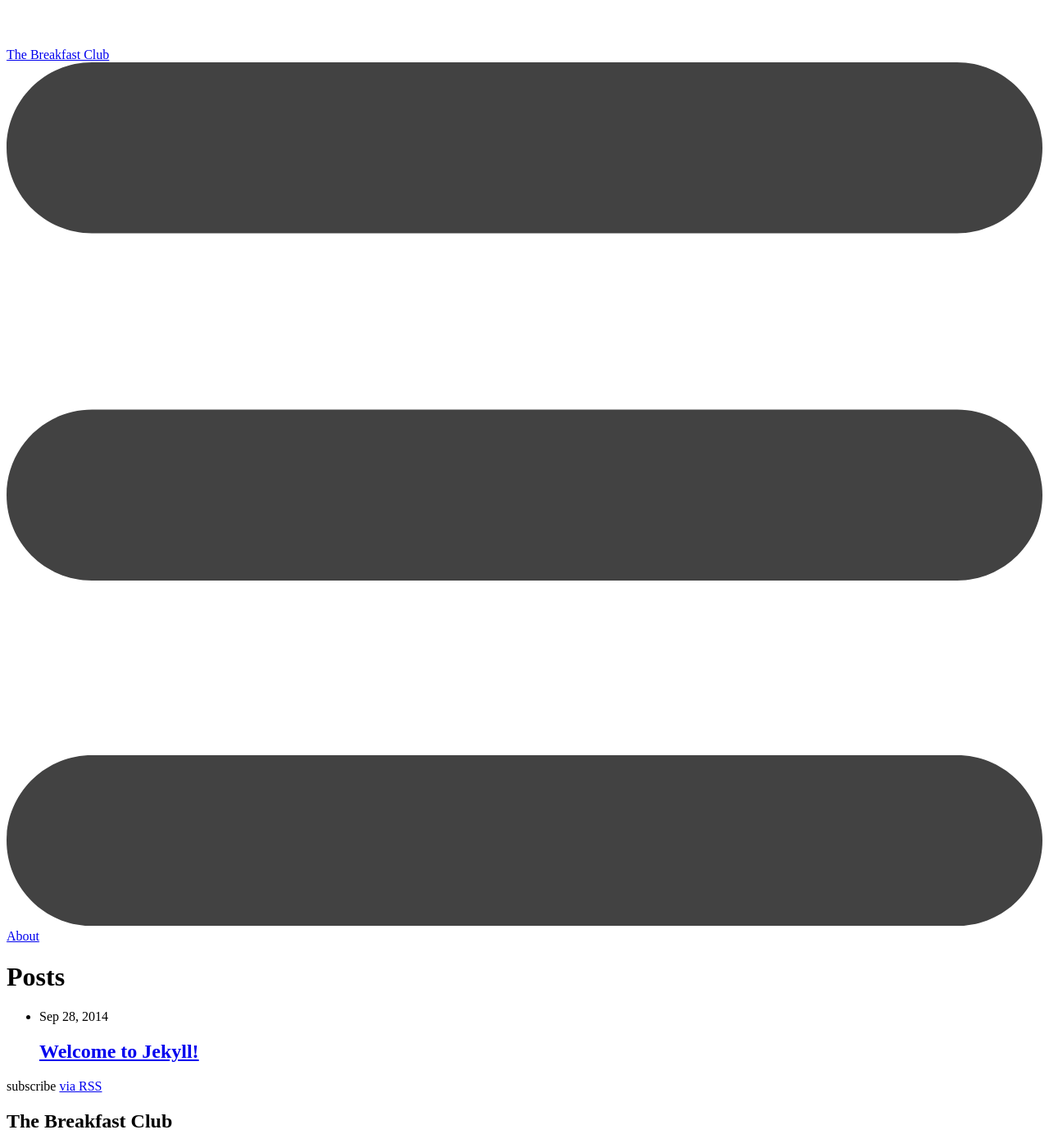
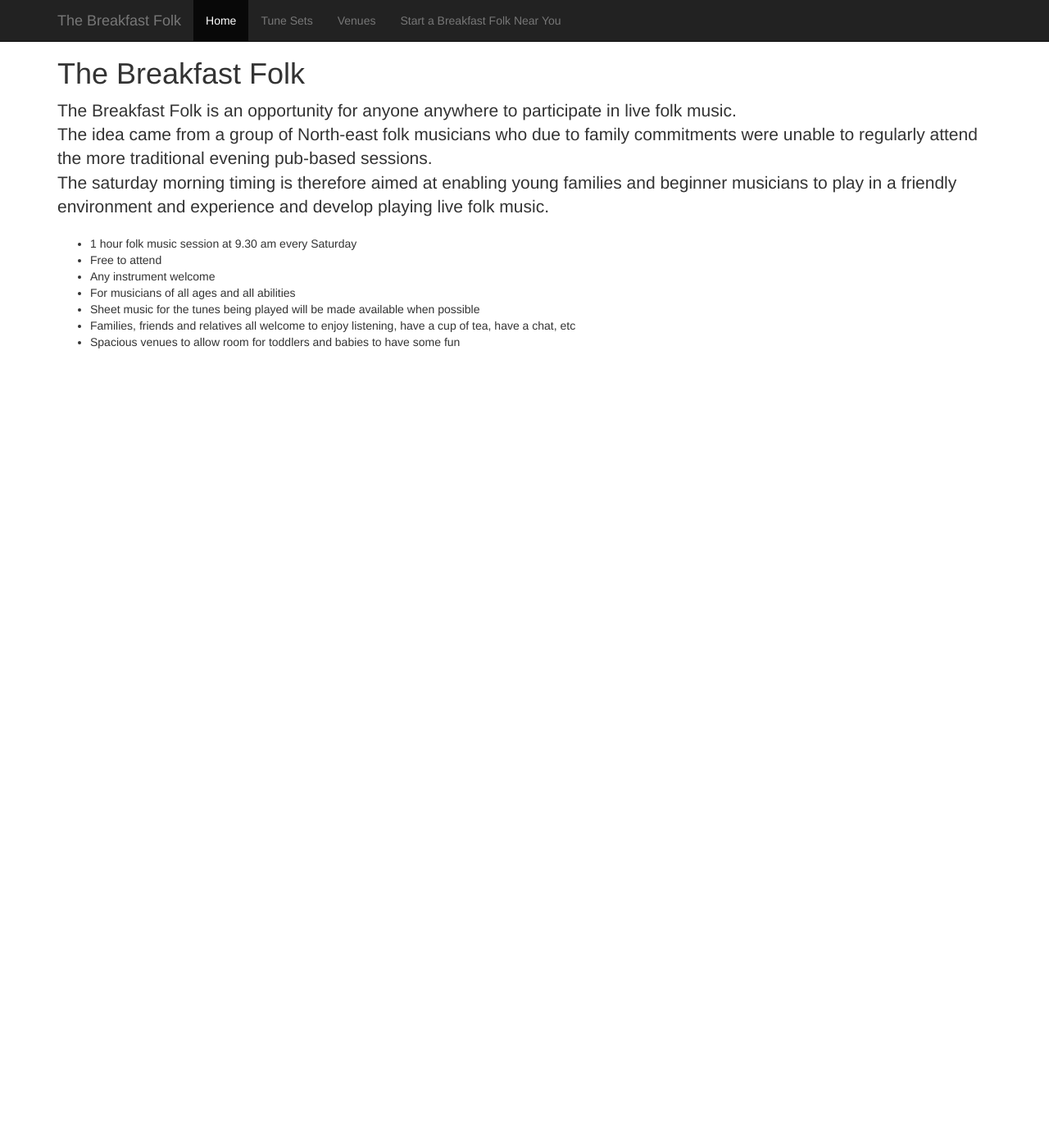
Before and after one commit to thebreakfastfolk/thebreakfastfolk.github.io, a Jekyll site: the page built from index.md, in a window 1280 px wide and 1400 px high. Shown: the whole window at 82% size. Built offline with Jekyll 4.4.1, drawn with Linux system fonts in a browser that asks for light colours; some of the changed text lies outside the part shown.

Commit message:
get pages working (except nav)

```diff
--- a/_config.yml
+++ b/_config.yml
@@ -17,3 +17,13 @@ github_username:  will-emmerson
 
 # Build settings
 markdown: kramdown
+
+exclude: [thebreakfastfolk.co.uk.iml]
+permalink: pretty
+defaults:
+  -
+    scope:
+      path: ""
+      type: "pages"
+    values:
+      layout: "default"
--- a/_includes/footer.html
+++ /dev/null
@@ -1,55 +0,0 @@
-<footer class="site-footer">
-
-  <div class="wrapper">
-
-    <h2 class="footer-heading">{{ site.title }}</h2>
-
-    <div class="footer-col-wrapper">
-      <div class="footer-col  footer-col-1">
-        <ul class="contact-list">
-          <li>{{ site.title }}</li>
-          <li><a href="mailto:{{ site.email }}">{{ site.email }}</a></li>
-        </ul>
-      </div>
-
-      <div class="footer-col  footer-col-2">
-        <ul class="social-media-list">
-          {% if site.github_username %}
-          <li>
-            <a href="https://github.com/{{ site.github_username }}">
-              <span class="icon  icon--github">
-                <svg viewBox="0 0 16 16">
-                  <path fill="#828282" d="M7.999,0.431c-4.285,0-7.76,3.474-7.76,7.761 c0,3.428,2.223,6.337,5.307,7.363c0.388,0.071,0.53-0.168,0.53-0.374c0-0.184-0.007-0.672-0.01-1.32 c-2.159,0.469-2.614-1.04-2.614-1.04c-0.353-0.896-0.862-1.135-0.862-1.135c-0.705-0.481,0.053-0.472,0.053-0.472 c0.779,0.055,1.189,0.8,1.189,0.8c0.692,1.186,1.816,0.843,2.258,0.645c0.071-0.502,0.271-0.843,0.493-1.037 C4.86,11.425,3.049,10.76,3.049,7.786c0-0.847,0.302-1.54,0.799-2.082C3.768,5.507,3.501,4.718,3.924,3.65 c0,0,0.652-0.209,2.134,0.796C6.677,4.273,7.34,4.187,8,4.184c0.659,0.003,1.323,0.089,1.943,0.261 c1.482-1.004,2.132-0.796,2.132-0.796c0.423,1.068,0.157,1.857,0.077,2.054c0.497,0.542,0.798,1.235,0.798,2.082 c0,2.981-1.814,3.637-3.543,3.829c0.279,0.24,0.527,0.713,0.527,1.437c0,1.037-0.01,1.874-0.01,2.129 c0,0.208,0.14,0.449,0.534,0.373c3.081-1.028,5.302-3.935,5.302-7.362C15.76,3.906,12.285,0.431,7.999,0.431z"/>
-                </svg>
-              </span>
-
-              <span class="username">{{ site.github_username }}</span>
-            </a>
-          </li>
-          {% endif %}
-
-          {% if site.twitter_username %}
-          <li>
-            <a href="https://twitter.com/{{ site.twitter_username }}">
-              <span class="icon  icon--twitter">
-                <svg viewBox="0 0 16 16">
-                  <path fill="#828282" d="M15.969,3.058c-0.586,0.26-1.217,0.436-1.878,0.515c0.675-0.405,1.194-1.045,1.438-1.809
-                  c-0.632,0.375-1.332,0.647-2.076,0.793c-0.596-0.636-1.446-1.033-2.387-1.033c-1.806,0-3.27,1.464-3.27,3.27 c0,0.256,0.029,0.506,0.085,0.745C5.163,5.404,2.753,4.102,1.14,2.124C0.859,2.607,0.698,3.168,0.698,3.767 c0,1.134,0.577,2.135,1.455,2.722C1.616,6.472,1.112,6.325,0.671,6.08c0,0.014,0,0.027,0,0.041c0,1.584,1.127,2.906,2.623,3.206 C3.02,9.402,2.731,9.442,2.433,9.442c-0.211,0-0.416-0.021-0.615-0.059c0.416,1.299,1.624,2.245,3.055,2.271 c-1.119,0.877-2.529,1.4-4.061,1.4c-0.264,0-0.524-0.015-0.78-0.046c1.447,0.928,3.166,1.469,5.013,1.469 c6.015,0,9.304-4.983,9.304-9.304c0-0.142-0.003-0.283-0.009-0.423C14.976,4.29,15.531,3.714,15.969,3.058z"/>
-                </svg>
-              </span>
-
-              <span class="username">{{ site.twitter_username }}</span>
-            </a>
-          </li>
-          {% endif %}
-        </ul>
-      </div>
-
-      <div class="footer-col  footer-col-3">
-        <p class="text">{{ site.description }}</p>
-      </div>
-    </div>
-
-  </div>
-
-</footer>
--- a/_includes/head.html
+++ /dev/null
@@ -1,11 +0,0 @@
-<head>
-    <meta charset="utf-8">
-    <meta name="viewport" content="width=device-width initial-scale=1" />
-    <meta http-equiv="X-UA-Compatible" content="IE=edge">
-
-    <title>{% if page.title %}{{ page.title }}{% else %}{{ site.title }}{% endif %}</title>
-    <meta name="description" content="{{ site.description }}">
-
-    <link rel="stylesheet" href="{{ "/css/main.css" | prepend: site.baseurl }}">
-    <link rel="canonical" href="{{ page.url | replace:'index.html','' | prepend: site.baseurl | prepend: site.url }}">
-</head>
--- a/_includes/header.html
+++ /dev/null
@@ -1,27 +0,0 @@
-<header class="site-header">
-
-  <div class="wrapper">
-
-    <a class="site-title" href="{{ site.baseurl }}/">{{ site.title }}</a>
-
-    <nav class="site-nav">
-      <a href="#" class="menu-icon">
-        <svg viewBox="0 0 18 15">
-          <path fill="#424242" d="M18,1.484c0,0.82-0.665,1.484-1.484,1.484H1.484C0.665,2.969,0,2.304,0,1.484l0,0C0,0.665,0.665,0,1.484,0 h15.031C17.335,0,18,0.665,18,1.484L18,1.484z"/>
-          <path fill="#424242" d="M18,7.516C18,8.335,17.335,9,16.516,9H1.484C0.665,9,0,8.335,0,7.516l0,0c0-0.82,0.665-1.484,1.484-1.484 h15.031C17.335,6.031,18,6.696,18,7.516L18,7.516z"/>
-          <path fill="#424242" d="M18,13.516C18,14.335,17.335,15,16.516,15H1.484C0.665,15,0,14.335,0,13.516l0,0 c0-0.82,0.665-1.484,1.484-1.484h15.031C17.335,12.031,18,12.696,18,13.516L18,13.516z"/>
-        </svg>
-      </a>
-
-      <div class="trigger">
-        {% for page in site.pages %}
-          {% if page.title %}
-          <a class="page-link" href="{{ page.url | prepend: site.baseurl }}">{{ page.title }}</a>
-          {% endif %}
-        {% endfor %}
-      </div>
-    </nav>
-
-  </div>
-
-</header>
--- a/_layouts/default.html
+++ b/_layouts/default.html
@@ -1,20 +1,84 @@
 <!DOCTYPE html>
-<html>
+<html lang="en">
+<head>
+    <meta http-equiv="Content-Type" content="text/html; charset=UTF-8">
+    <meta charset="utf-8">
+    <meta http-equiv="X-UA-Compatible" content="IE=edge">
+    <meta name="viewport" content="width=device-width, initial-scale=1">
+    <meta name="description" content="">
+    <meta name="author" content="">
+    <link rel="icon" href="http://getbootstrap.com/favicon.ico">
 
-  {% include head.html %}
+    <title>The Breakfast Folk</title>
 
-  <body>
+    <!-- Bootstrap core CSS -->
+    <link href="/css/bootstrap.min.css" rel="stylesheet">
 
-    {% include header.html %}
+    <!-- Custom styles for this template -->
+    <link href="/css/main.css" rel="stylesheet">
 
-    <div class="page-content">
-      <div class="wrapper">
-        {{ content }}
-      </div>
+    <!-- HTML5 shim and Respond.js IE8 support of HTML5 elements and media queries -->
+    <!--[if lt IE 9]>
+    <script src="https://oss.maxcdn.com/html5shiv/3.7.2/html5shiv.min.js"></script>
+    <script src="https://oss.maxcdn.com/respond/1.4.2/respond.min.js"></script>
+    <![endif]-->
+
+</head>
+
+<body>
+
+<div class="navbar navbar-inverse navbar-fixed-top" role="navigation">
+    <div class="container">
+
+        <div class="navbar-header">
+            <button type="button" class="navbar-toggle collapsed"
+                    data-toggle="collapse" data-target=".navbar-collapse">
+                <span class="sr-only">Toggle navigation</span>
+                <span class="icon-bar"></span>
+                <span class="icon-bar"></span>
+                <span class="icon-bar"></span>
+            </button>
+            <a class="navbar-brand"
+               href="">The Breakfast Folk</a>
+        </div>
+        <div class="collapse navbar-collapse">
+
+
+            <ul class="nav navbar-nav">
+                <li class="active">
+                    <a href="/">Home</a>
+                </li>
+                <li>
+                    <a href="/tune_sets">Tune Sets</a>
+                </li>
+                <li>
+                    <a href="/venues">Venues</a>
+                </li>
+                <li>
+                    <a href="/start_a_breakfast">
+                        Start a Breakfast Folk Near You
+                    </a>
+                </li>
+            </ul>
+        </div>
+        <!--/.nav-collapse -->
     </div>
+</div>
 
-    {% include footer.html %}
+<div class="container">
+{{ content }}
+</div>
+<!-- /.container -->
 
-  </body>
 
+<!-- Bootstrap core JavaScript
+================================================== -->
+<!-- Placed at the end of the document so the pages load faster -->
+<script src="/js/jquery.min.js"></script>
+<script src="/js/bootstrap.min.js"></script>
+<!-- IE10 viewport hack for Surface/desktop Windows 8 bug -->
+<script src="/js/ie10-viewport-bug-workaround.js"></script>
+
+
+</body>
 </html>
--- a/index.html
+++ /dev/null
@@ -1,23 +0,0 @@
----
-layout: default
----
-
-<div class="home">
-
-  <h1 class="page-heading">Posts</h1>
-
-  <ul class="post-list">
-    {% for post in site.posts %}
-      <li>
-        <span class="post-meta">{{ post.date | date: "%b %-d, %Y" }}</span>
-
-        <h2>
-          <a class="post-link" href="{{ post.url | prepend: site.baseurl }}">{{ post.title }}</a>
-        </h2>
-      </li>
-    {% endfor %}
-  </ul>
-
-  <p class="rss-subscribe">subscribe <a href="{{ "/feed.xml" | prepend: site.baseurl }}">via RSS</a></p>
-
-</div>
--- /dev/null
+++ b/index.md
@@ -0,0 +1,40 @@
+---
+title: Home
+---
+
+
+   <div class="starter-template">
+        <h1>The Breakfast Folk</h1>
+
+        <p class="lead">
+            The Breakfast Folk is an opportunity for anyone anywhere to
+            participate in live folk music. <br/>
+            The idea came from a group of North-east folk musicians who due to
+            family commitments were unable to regularly attend the more
+            traditional evening pub-based sessions. <br/>
+            The saturday morning timing is therefore aimed at enabling young
+            families and beginner musicians to play in a friendly environment
+            and experience and develop playing
+            live folk music. <br/>
+        </p>
+
+        <ul>
+
+            <li>1 hour folk music session at 9.30 am every Saturday</li>
+            <li>Free to attend</li>
+            <li>Any instrument welcome</li>
+            <li>For musicians of all ages and all abilities</li>
+            <li>Sheet music for the tunes being played will be made available
+                when possible
+            </li>
+            <li>Families, friends and relatives all welcome to enjoy listening,
+                have a cup of tea, have a chat, etc
+            </li>
+            <li>Spacious venues to allow room for toddlers and babies to have
+                some
+                fun
+            </li>
+        </ul>
+
+
+    </div>
```
Also changed, not shown: _posts/2014-09-28-welcome-to-jekyll.markdown (deleted, +0 -25 lines), about.md (deleted, +0 -11 lines), start_a_breakfast.md (added, +3 -0 lines), tune_sets.md (added, +31 -0 lines), venues.md (added, +35 -0 lines), .old/start_a_breakfast.html (deleted), .old/tune_sets.html (deleted), .old/venues.html (deleted).
